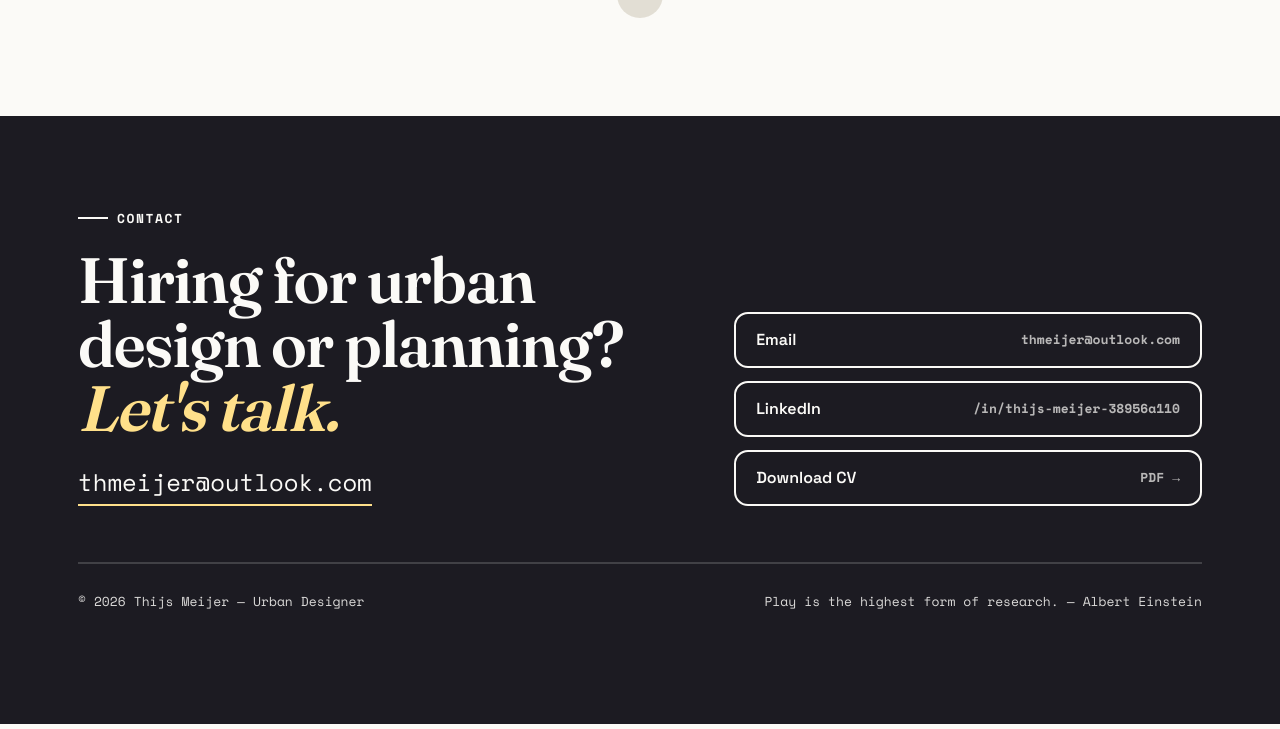
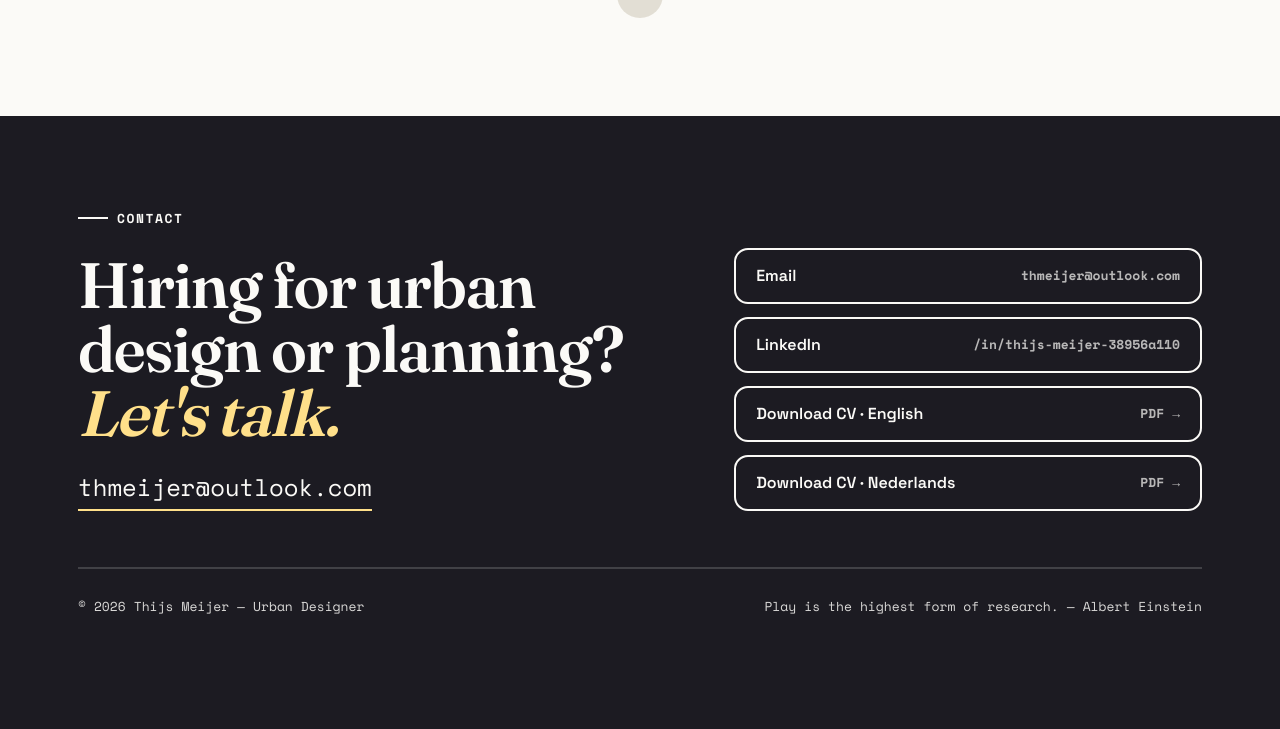
Before and after one commit to thijshendrikmeijer/thijsmeijerportfolio, a plain HTML site: page index.html in a window 1280 px wide. Shown: the part 2996-3725 px from the top of the page. Drawn offline with Linux system fonts and the light colour scheme.

Commit message:
Add English and Dutch CV download buttons with updated resumes
Co-Authored-By: Claude Opus 5.5 <noreply@anthropic.com>
Claude-Session: https://claude.ai/code/session_01J5hocATEidRqoF1DjVrZJw

```diff
--- a/index.html
+++ b/index.html
@@ -188,7 +188,8 @@
       <div class="contact-links">
         <a href="mailto:thmeijer@outlook.com">Email <span>thmeijer@outlook.com</span></a>
         <a href="https://www.linkedin.com/in/thijs-meijer-38956a110" target="_blank" rel="noopener">LinkedIn <span>/in/thijs-meijer-38956a110</span></a>
-        <a href="files/CV-Thijs-Meijer-2026-v3.pdf" target="_blank" rel="noopener">Download CV <span>PDF →</span></a>
+        <a href="files/CV-Thijs-Meijer-2026-EN-v1.pdf" target="_blank" rel="noopener" lang="en">Download CV · English <span>PDF →</span></a>
+        <a href="files/CV-Thijs-Meijer-2026-NL-v4.pdf" target="_blank" rel="noopener" lang="nl">Download CV · Nederlands <span>PDF →</span></a>
       </div>
     </div>
     <div class="footer-bar">
```
Also changed, not shown: 3 other files.
